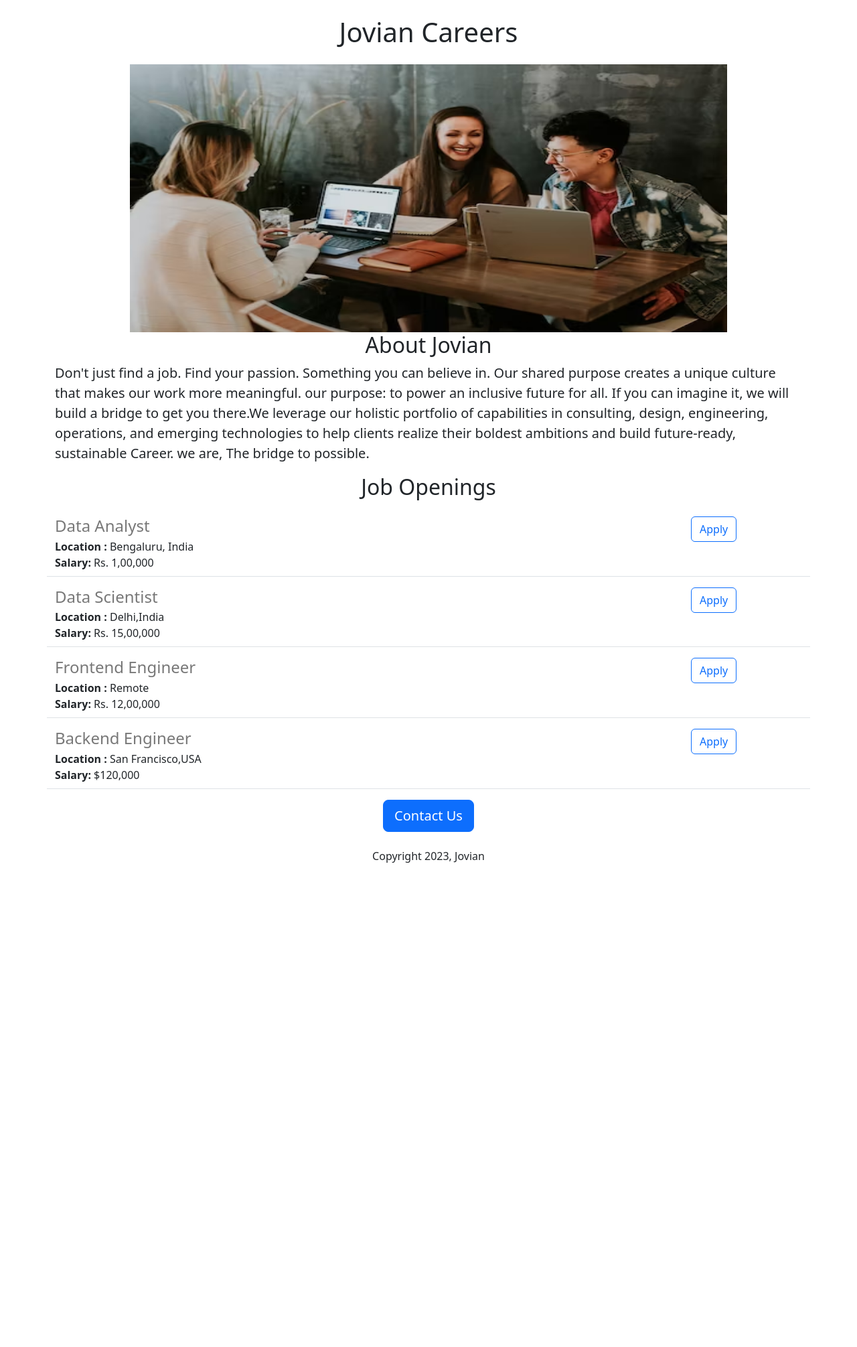
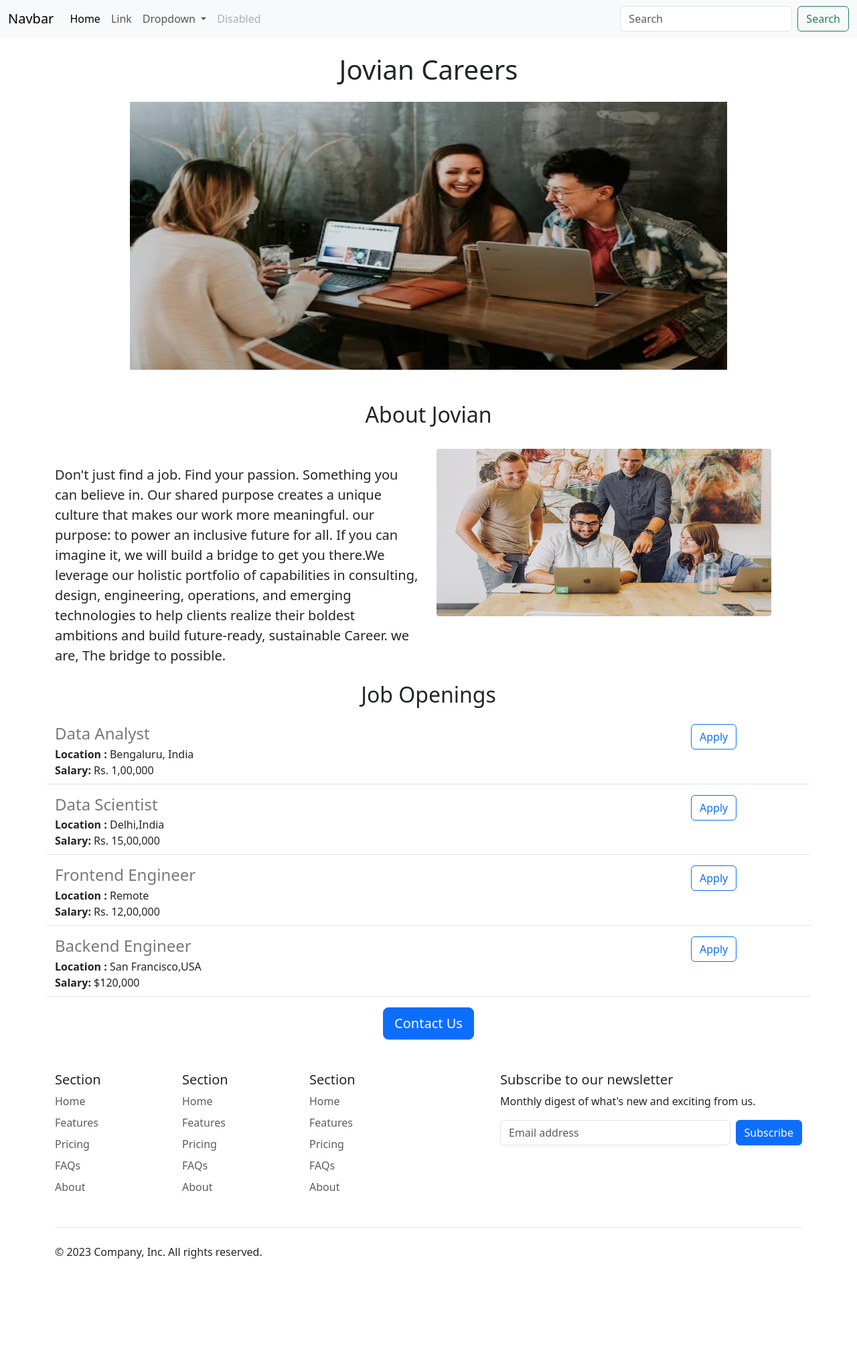
Before and after one commit to hafss14/Careers_website_login, a Flask app: page / in a window 1280 px wide. Shown: the whole page at 67% size. Before the commit the page ends 1288 px from the top, so only its background shows below. Run offline with Flask 3, Linux system fonts and the light colour scheme.

Commit message:
added styles

```diff
--- /dev/null
+++ b/templates/footer.html
@@ -0,0 +1,59 @@
+<div class="container">
+  <footer class="py-5">
+    <div class="row">
+      <div class="col-6 col-md-2 mb-3">
+        <h5>Section</h5>
+        <ul class="nav flex-column">
+          <li class="nav-item mb-2"><a href="#" class="nav-link p-0 text-body-secondary">Home</a></li>
+          <li class="nav-item mb-2"><a href="#" class="nav-link p-0 text-body-secondary">Features</a></li>
+          <li class="nav-item mb-2"><a href="#" class="nav-link p-0 text-body-secondary">Pricing</a></li>
+          <li class="nav-item mb-2"><a href="#" class="nav-link p-0 text-body-secondary">FAQs</a></li>
+          <li class="nav-item mb-2"><a href="#" class="nav-link p-0 text-body-secondary">About</a></li>
+        </ul>
+      </div>
+
+      <div class="col-6 col-md-2 mb-3">
+        <h5>Section</h5>
+        <ul class="nav flex-column">
+          <li class="nav-item mb-2"><a href="#" class="nav-link p-0 text-body-secondary">Home</a></li>
+          <li class="nav-item mb-2"><a href="#" class="nav-link p-0 text-body-secondary">Features</a></li>
+          <li class="nav-item mb-2"><a href="#" class="nav-link p-0 text-body-secondary">Pricing</a></li>
+          <li class="nav-item mb-2"><a href="#" class="nav-link p-0 text-body-secondary">FAQs</a></li>
+          <li class="nav-item mb-2"><a href="#" class="nav-link p-0 text-body-secondary">About</a></li>
+        </ul>
+      </div>
+
+      <div class="col-6 col-md-2 mb-3">
+        <h5>Section</h5>
+        <ul class="nav flex-column">
+          <li class="nav-item mb-2"><a href="#" class="nav-link p-0 text-body-secondary">Home</a></li>
+          <li class="nav-item mb-2"><a href="#" class="nav-link p-0 text-body-secondary">Features</a></li>
+          <li class="nav-item mb-2"><a href="#" class="nav-link p-0 text-body-secondary">Pricing</a></li>
+          <li class="nav-item mb-2"><a href="#" class="nav-link p-0 text-body-secondary">FAQs</a></li>
+          <li class="nav-item mb-2"><a href="#" class="nav-link p-0 text-body-secondary">About</a></li>
+        </ul>
+      </div>
+
+      <div class="col-md-5 offset-md-1 mb-3">
+        <form>
+          <h5>Subscribe to our newsletter</h5>
+          <p>Monthly digest of what's new and exciting from us.</p>
+          <div class="d-flex flex-column flex-sm-row w-100 gap-2">
+            <label for="newsletter1" class="visually-hidden">Email address</label>
+            <input id="newsletter1" type="text" class="form-control" placeholder="Email address">
+            <button class="btn btn-primary" type="button">Subscribe</button>
+          </div>
+        </form>
+      </div>
+    </div>
+
+    <div class="d-flex flex-column flex-sm-row justify-content-between py-4 my-4 border-top">
+      <p>&copy; 2023 Company, Inc. All rights reserved.</p>
+      <ul class="list-unstyled d-flex">
+        <li class="ms-3"><a class="link-body-emphasis" href="#"><svg class="bi" width="24" height="24"><use xlink:href="#twitter"/></svg></a></li>
+        <li class="ms-3"><a class="link-body-emphasis" href="#"><svg class="bi" width="24" height="24"><use xlink:href="#instagram"/></svg></a></li>
+        <li class="ms-3"><a class="link-body-emphasis" href="#"><svg class="bi" width="24" height="24"><use xlink:href="#facebook"/></svg></a></li>
+      </ul>
+    </div>
+  </footer>
+</div>
--- a/templates/home.html
+++ b/templates/home.html
@@ -18,13 +18,19 @@
 
   </head>
   <body>
+    {% include 'nav.html' %}
     <div class ="container">
 <h1 class="text-center mt-4 mb-4"> {{company_name}} Careers</h1>
     <img class ="img-fluid" id="banner" src ="https://jovian-careers-website--hafsa-maqsoodma.repl.co/static/ban.jpg">
-    <h2 class="text-center"> About Jovian</h2>
-    <p class = "lead">
+    <h2 class="mt-5 text-center"> About Jovian</h2>
+      <div class ="row" style ="margin-bottom: 16px">
+        <div class ="col-md-6">
+    <p class = "lead mt-5">
       Don't just find a job. Find your passion. Something you can believe in. Our shared purpose creates a unique culture that makes our work more meaningful. our purpose: to power an inclusive future for all. If you can imagine it, we will build a bridge to get you there.We leverage our holistic portfolio of capabilities in consulting, design, engineering, operations, and emerging technologies to help clients realize their boldest ambitions and build future-ready, sustainable Career.
-we are, The bridge to possible. </p>
+we are, The bridge to possible. </p></div>
+      <div class ="d-none d-md-block col-md-6 mt-4">
+        <img src="/static/peoples.jpg" style= "height:250px; width: 500px; border-radius:4px;">
+      </div>
     <h2 class ="text-center mt-2 mb-4">Job Openings</h2>
 
       <div>
@@ -34,7 +40,8 @@
     </div>
       <div class ="text-center">
     <button class ="btn btn-primary btn-lg">Contact Us</button>
-        <p class ="mt-4"> Copyright 2023, Jovian</p>
+
     </div>
+      {% include 'footer.html' %}
   </body>
 </html>
--- /dev/null
+++ b/templates/nav.html
@@ -0,0 +1,36 @@
+<nav class="navbar navbar-expand-lg bg-body-tertiary bg-dark">
+  <div class="container-fluid">
+    <a class="navbar-brand" href="#">Navbar</a>
+    <button class="navbar-toggler" type="button" data-bs-toggle="collapse" data-bs-target="#navbarSupportedContent" aria-controls="navbarSupportedContent" aria-expanded="false" aria-label="Toggle navigation">
+      <span class="navbar-toggler-icon"></span>
+    </button>
+    <div class="collapse navbar-collapse" id="navbarSupportedContent">
+      <ul class="navbar-nav me-auto mb-2 mb-lg-0">
+        <li class="nav-item">
+          <a class="nav-link active" aria-current="page" href="#">Home</a>
+        </li>
+        <li class="nav-item">
+          <a class="nav-link" href="#">Link</a>
+        </li>
+        <li class="nav-item dropdown">
+          <a class="nav-link dropdown-toggle" href="#" role="button" data-bs-toggle="dropdown" aria-expanded="false">
+            Dropdown
+          </a>
+          <ul class="dropdown-menu">
+            <li><a class="dropdown-item" href="#">Action</a></li>
+            <li><a class="dropdown-item" href="#">Another action</a></li>
+            <li><hr class="dropdown-divider"></li>
+            <li><a class="dropdown-item" href="#">Something else here</a></li>
+          </ul>
+        </li>
+        <li class="nav-item">
+          <a class="nav-link disabled">Disabled</a>
+        </li>
+      </ul>
+      <form class="d-flex" role="search">
+        <input class="form-control me-2" type="search" placeholder="Search" aria-label="Search">
+        <button class="btn btn-outline-success" type="submit">Search</button>
+      </form>
+    </div>
+  </div>
+</nav>
```
Also changed, not shown: static/peoples.jpg (added).
